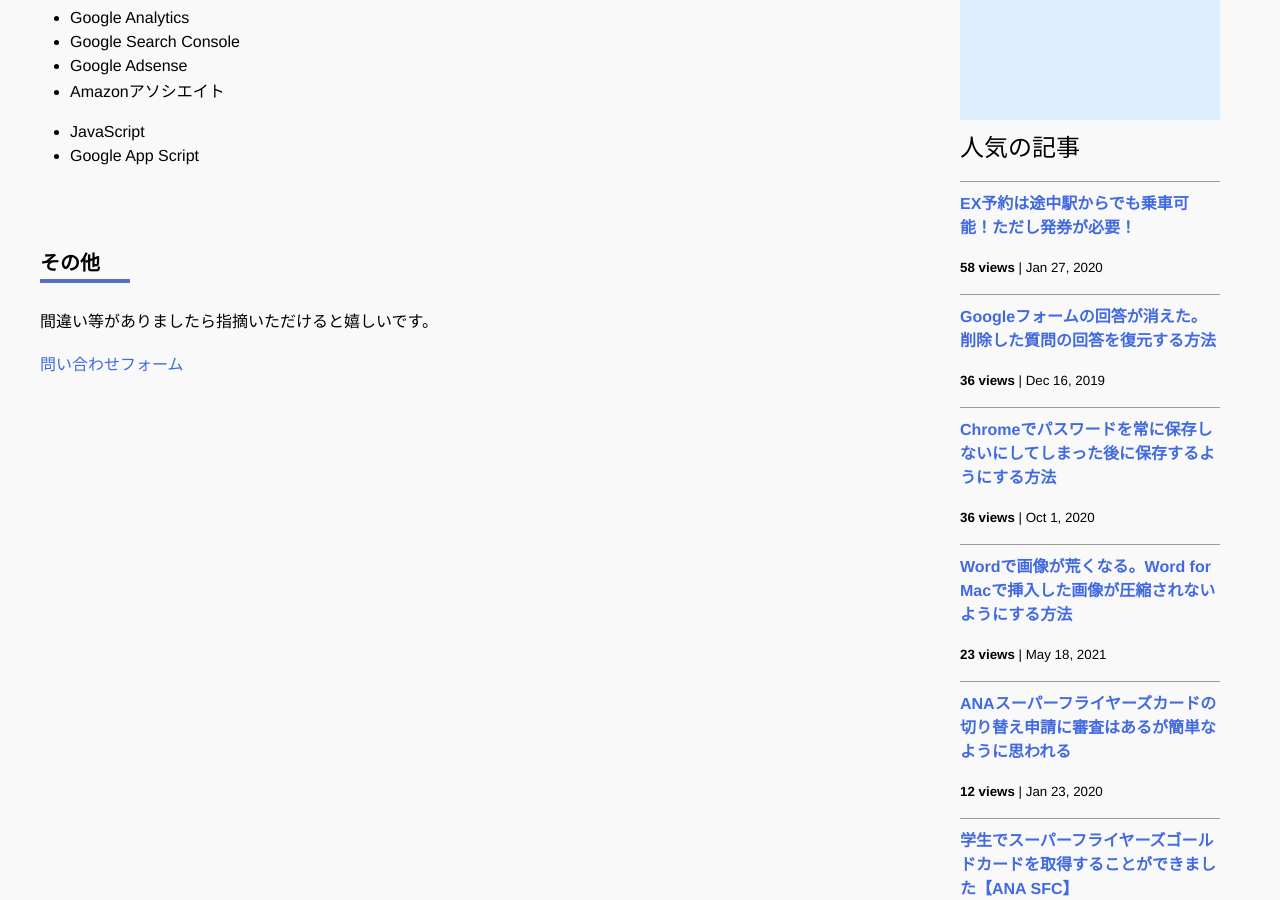
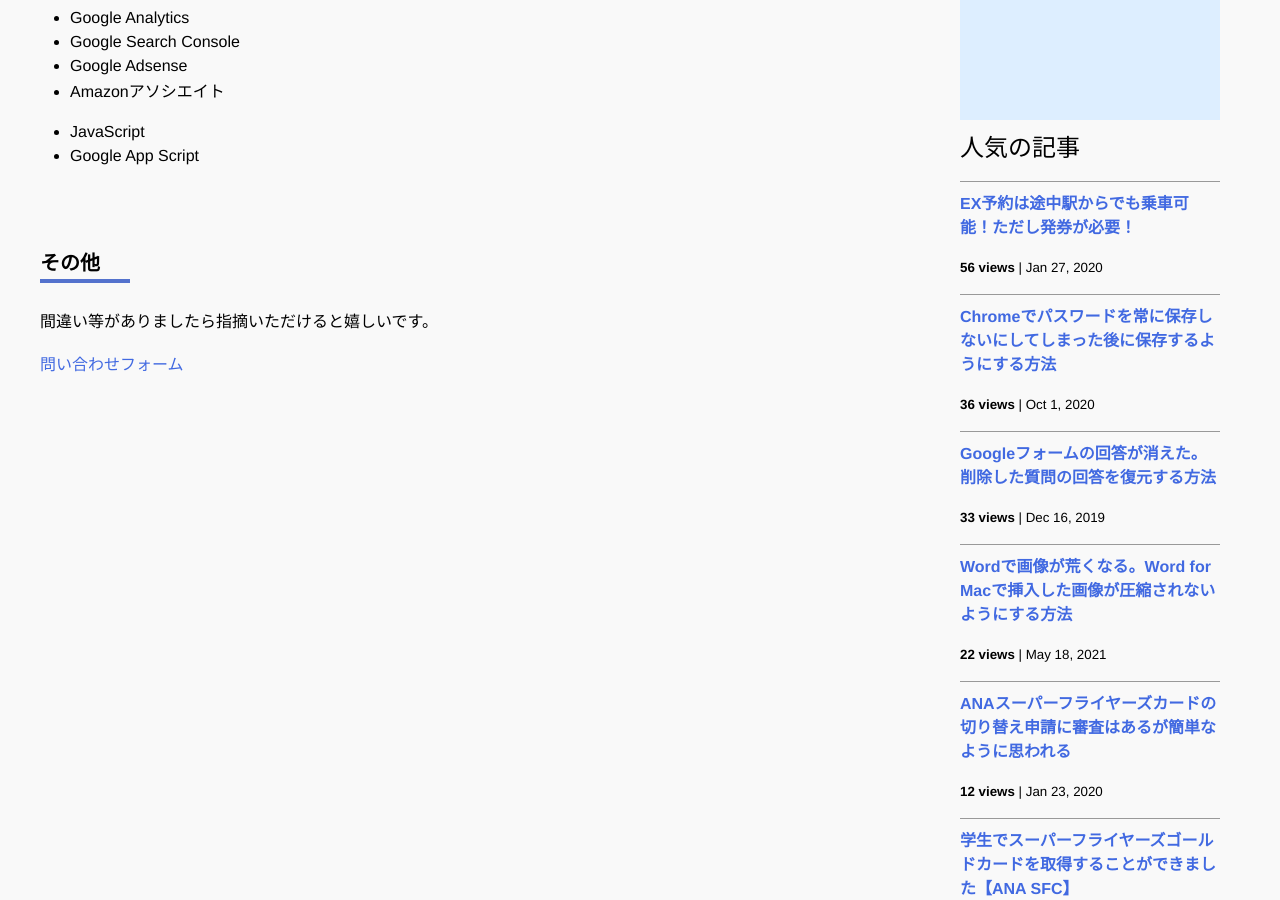
Before and after one commit to iwanaminami/shoyaiwaname, a Jekyll site: the page built from about.markdown, in a window 1280 px wide and 900 px high, scrolled down 693 px. Built offline with Jekyll 4.4.1, drawn with Linux system fonts in a browser that asks for light colours; nearby versions of some CDN libraries; comment, search, counter and statistics services are not loaded.

Commit message:
chore(ga): update _data/popularposts.yml 20260705-0052

```diff
--- a/_data/popularposts.yml
+++ b/_data/popularposts.yml
@@ -1,17 +1,17 @@
 side:
-  - view: 58
+  - view: 56
     url: "/2020/01/27/ex-rideontheway.html"
   - view: 36
+    url: "/2020/10/01/googlepassword.html"
+  - view: 33
     url: "/2019/12/16/restore-googleform.html"
-  - view: 36
-    url: "/2020/10/01/googlepassword.html"
-  - view: 23
+  - view: 22
     url: "/2021/05/18/image-compression-word.html"
   - view: 12
     url: "/2020/01/23/sfc-judge.html"
   - view: 9
+    url: "/2020/01/23/sfcgold.html"
+  - view: 8
     url: "/"
-  - view: 9
-    url: "/2020/01/23/sfcgold.html"
   - view: 7
     url: "/2020/01/07/adobe-activate-problem.html"
```
